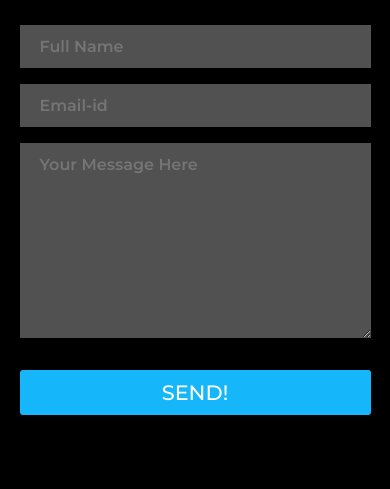
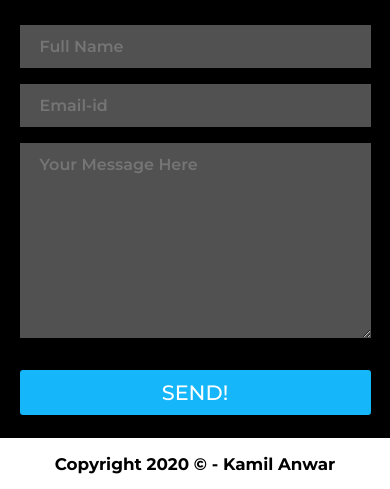
Before and after one commit to al-habibi-1107/My-Portfolio, a plain HTML site: page index.html in a window 390 px wide. Shown: the part 5828-6317 px from the top of the page. Before the commit the page ends 6266 px from the top, so only its background shows below. Drawn offline with nearby package versions, Linux system fonts and the light colour scheme.

Commit message:
added copyright section

```diff
--- a/index.html
+++ b/index.html
@@ -186,7 +186,9 @@
 
     </section>
 
-
+    <section class="copyright">
+        <h2>Copyright 2020 © - Kamil Anwar</h2>
+    </section>
 
 
 
--- a/styles.css
+++ b/styles.css
@@ -401,6 +401,19 @@ textarea,input{
     width: 100%;
 }
 
+.copyright{
+    display: flex;
+    align-items: center;
+    justify-content: center;
+    background: white;
+    color: black;
+    height: 6vh;
+
+}
+
+/* ********************************* MOBILE DESIGN ************************************* */
+
+
 @media  screen and (max-width:600px){
 
     /* BODY WIDTH */
@@ -475,9 +488,13 @@ section .body-box{
    grid-gap: 0;
 
 }
-.skill-grid .card,.work-grid .card{
+.skill-grid .card{
     margin: auto;
     width: 60%;
+}
+.work-grid .card{
+    margin:auto;
+    width: 70%;
 }
 .skill-grid .card img{
     width: 80px;
@@ -520,4 +537,9 @@ section .body-box{
     width: 100%;
 }
 
+.copyright{
+
+    font-size: 0.7em;
 }
+
+}
```
